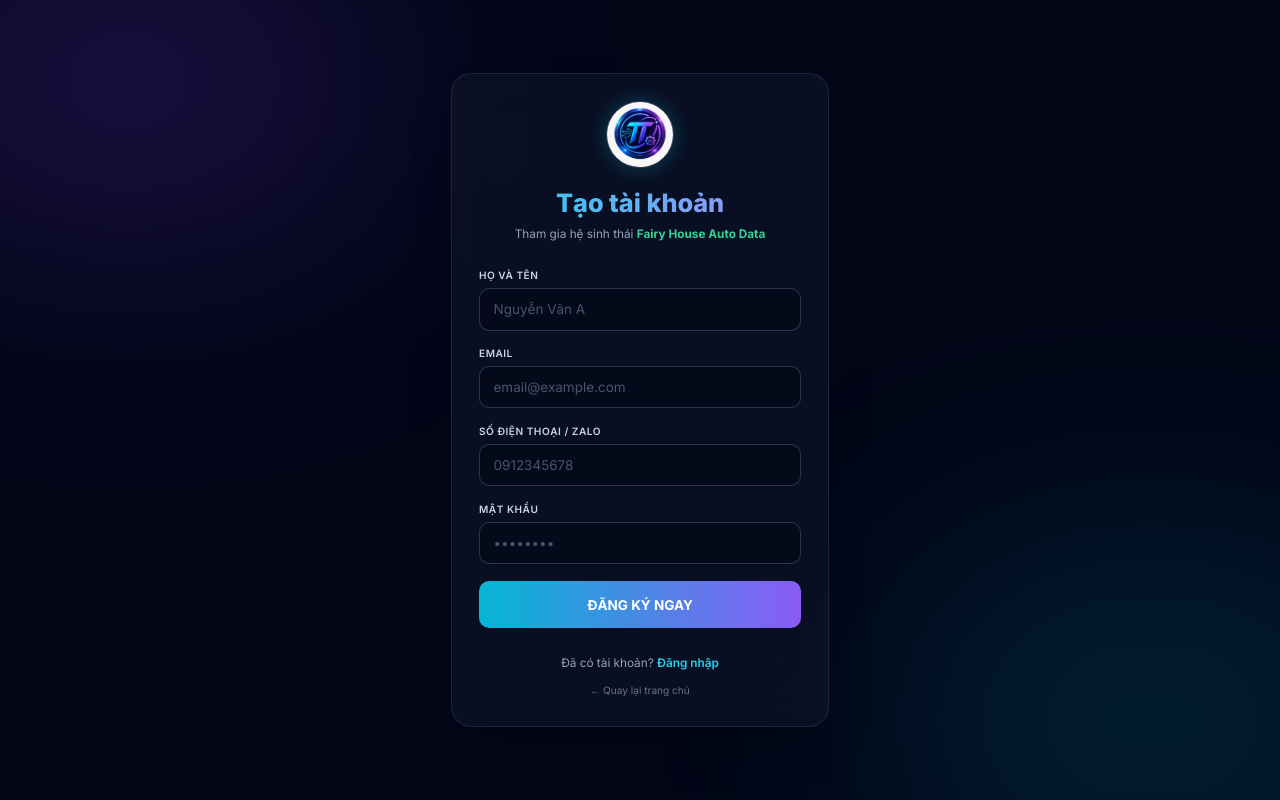
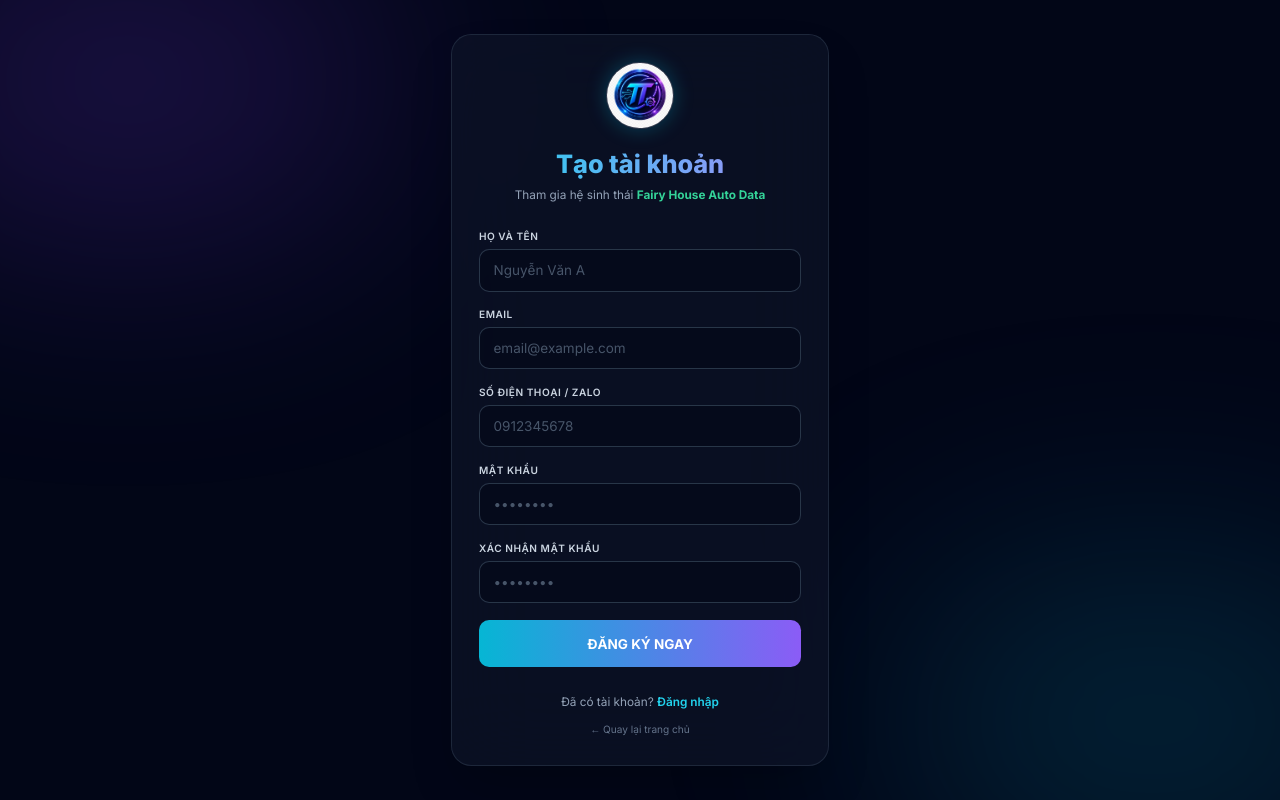
Before and after one commit to fairyautomation-byte/fairy-house-keys, a Next.js app: page /register in a window 1280 px wide. Built offline with nearby package versions, Linux system fonts and the light colour scheme.

Commit message:
feat: add confirm password field in registration form

```diff
--- a/src/app/register/page.tsx
+++ b/src/app/register/page.tsx
@@ -17,12 +17,19 @@ function RegisterContent() {
     email: '',
     zalo: '',
     password: '',
+    confirmPassword: '',
   });
 
   const handleSubmit = async (e: React.FormEvent) => {
     e.preventDefault();
     setLoading(true);
     setError('');
+
+    if (form.password !== form.confirmPassword) {
+      setError('Mật khẩu xác nhận không khớp. Vui lòng kiểm tra lại!');
+      setLoading(false);
+      return;
+    }
 
     try {
       const res = await fetch('/api/auth/register', {
@@ -87,7 +94,12 @@ function RegisterContent() {
 
             <div>
               <label className="block text-xs font-semibold text-slate-300 uppercase tracking-wider mb-1.5">Mật khẩu</label>
-              <input required type="password" className="w-full px-4 py-3 rounded-xl bg-slate-950/50 border border-slate-700/80 text-white placeholder:text-slate-600 focus:ring-2 focus:ring-cyan-500/50 focus:border-cyan-500 outline-none transition-all" value={form.password} onChange={e => setForm({...form, password: e.target.value})} placeholder="••••••••" />
+              <input required minLength={6} type="password" className="w-full px-4 py-3 rounded-xl bg-slate-950/50 border border-slate-700/80 text-white placeholder:text-slate-600 focus:ring-2 focus:ring-cyan-500/50 focus:border-cyan-500 outline-none transition-all" value={form.password} onChange={e => setForm({...form, password: e.target.value})} placeholder="••••••••" />
+            </div>
+
+            <div>
+              <label className="block text-xs font-semibold text-slate-300 uppercase tracking-wider mb-1.5">Xác nhận mật khẩu</label>
+              <input required minLength={6} type="password" className="w-full px-4 py-3 rounded-xl bg-slate-950/50 border border-slate-700/80 text-white placeholder:text-slate-600 focus:ring-2 focus:ring-cyan-500/50 focus:border-cyan-500 outline-none transition-all" value={form.confirmPassword} onChange={e => setForm({...form, confirmPassword: e.target.value})} placeholder="••••••••" />
             </div>
 
             <button disabled={loading} type="submit" className="w-full py-4 rounded-xl bg-gradient-to-r from-cyan-500 to-violet-500 text-white font-bold hover:shadow-[0_0_20px_rgba(6,182,212,0.4)] disabled:opacity-50 transition-all mt-6">
```
